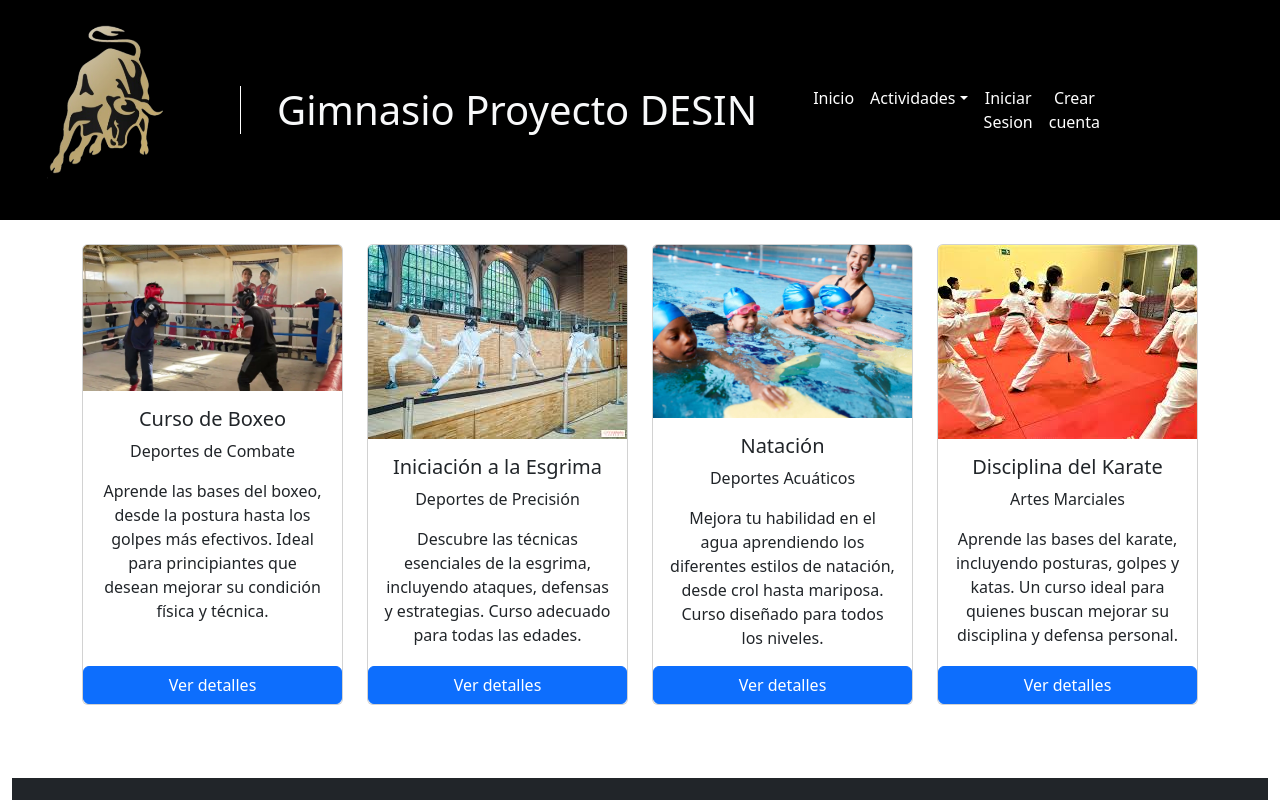
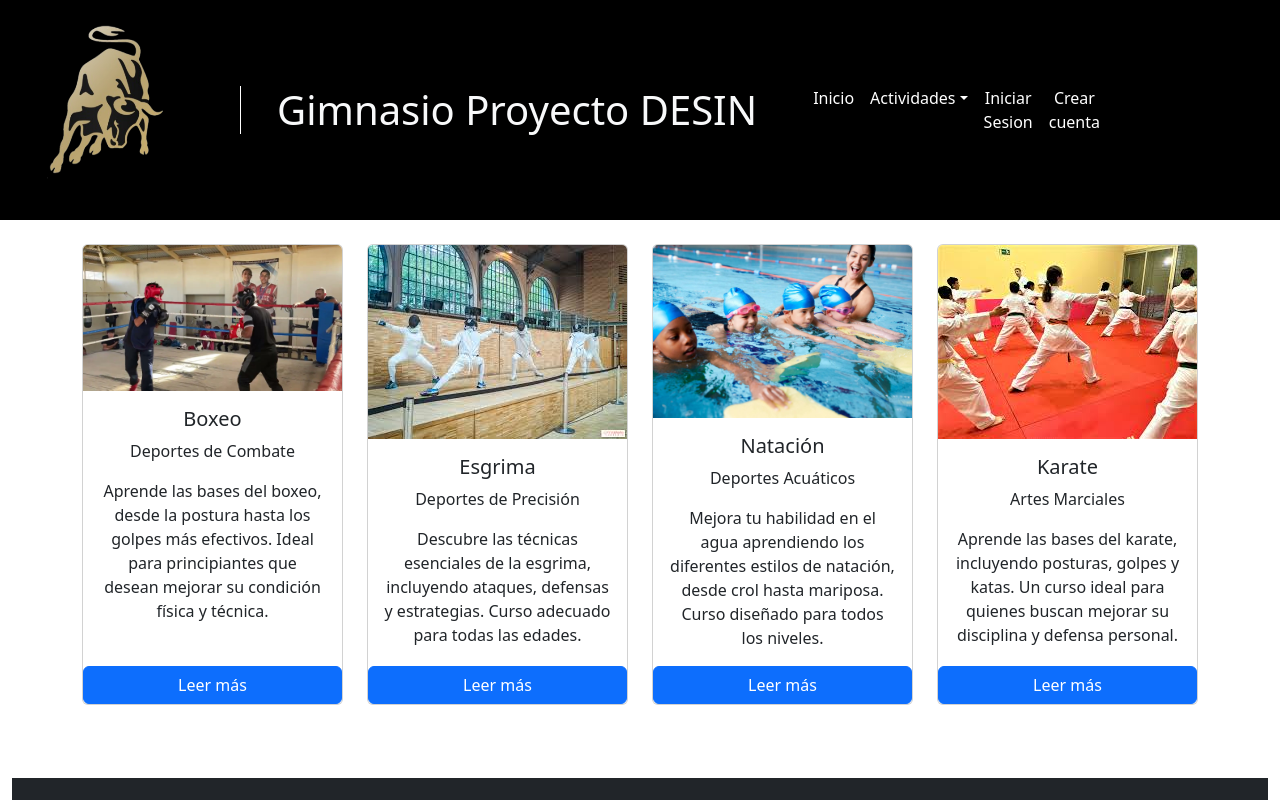
Before and after one commit to Pelayogm/DESIN_ProyectoGimnasioReact, a React (Create React App) app: page /cursos-disponibles in a window 1280 px wide. Shown: the top 800 px of the page. Built offline with nearby package versions, Linux system fonts and the light colour scheme.

Commit message:
Links actualizados v0.9.5 Pelayogm

```diff
--- a/public/ArchivosJSON/cursos.json
+++ b/public/ArchivosJSON/cursos.json
@@ -1,13 +1,13 @@
 {
   "cursos": [
     {
-      "titulo": "Curso de Boxeo",
+      "titulo": "Boxeo",
       "categoria": "Deportes de Combate",
       "descripcion": "Aprende las bases del boxeo, desde la postura hasta los golpes más efectivos. Ideal para principiantes que desean mejorar su condición física y técnica.",
       "imagen": "./ImagenesCursos/boxeo.jpg"
     },
     {
-      "titulo": "Iniciación a la Esgrima",
+      "titulo": "Esgrima",
       "categoria": "Deportes de Precisión",
       "descripcion": "Descubre las técnicas esenciales de la esgrima, incluyendo ataques, defensas y estrategias. Curso adecuado para todas las edades.",
       "imagen": "./ImagenesCursos/esgrima.jpg"
@@ -19,7 +19,7 @@
       "imagen": "./ImagenesCursos/piscina.jpg"
     },
     {
-      "titulo": "Disciplina del Karate",
+      "titulo": "Karate",
       "categoria": "Artes Marciales",
       "descripcion": "Aprende las bases del karate, incluyendo posturas, golpes y katas. Un curso ideal para quienes buscan mejorar su disciplina y defensa personal.",
       "imagen": "./ImagenesCursos/karate.jpg"
--- a/src/BarraNavegacion.jsx
+++ b/src/BarraNavegacion.jsx
@@ -11,7 +11,7 @@ function BarraDeNavegacion() {
         <>
     <Navbar expand="sm" className="bg-black navbar-dark mb-4">
       <Container fluid>
-        <Navbar.Brand>
+        <Navbar.Brand as={Link} to={"/"}>
           <img src="/Toro_fondo_Negro.png"alt="LogoToro"className="logoGimnasio"/>
         </Navbar.Brand>
 
--- a/src/Boxeo.js
+++ b/src/Boxeo.js
@@ -1,6 +1,7 @@
 import React, { useState, useEffect } from "react";
 import BarraDeNavegacion from "./BarraNavegacion";
 import Footer from "./Footer";
+import { Link } from "react-router";
 
 const Boxeo = () => {
   const [datos, setDatos] = useState(null);
@@ -28,9 +29,9 @@ const Boxeo = () => {
             <div className="barra-container w-100 pt-5">
               {datos.cursos.map((curso, idx) => (
                 <div key={idx} className="Curso" style={{ fontSize: "1.8rem", fontWeight: "bold" }}>
-                  <a href={curso.href} className="dropdown-item" style={{ color: "white", textDecoration: "none" }}>
-                    {curso.nombre}
-                  </a>
+                      <Link to={`/cursos-disponibles/${curso.nombre}`} className="dropdown-item" style={{ color: "white", textDecoration: "none" }}>
+                        {curso.nombre}
+                      </Link>
                 </div>
               ))}
             </div>
--- a/src/Componentes/Scrollspy.jsx
+++ b/src/Componentes/Scrollspy.jsx
@@ -1,5 +1,6 @@
 import { useContext } from "react";
 import { ScrollContext } from "../Providers/ScrollspyProvider";
+import { Link } from "react-router";
 import {Navbar, Container, Nav, Col, Button, Row} from 'react-bootstrap'
 
 export default function Scrollspy() {
@@ -30,7 +31,7 @@ export default function Scrollspy() {
                             <h2 className="border-bottom pb-3">{item.subtitulo}</h2>
                             <p>{item.descripcion}</p>
                             <h3>DISPONIBILIDAD: HOY MISMO</h3>
-                            <Button variant="primary" className="mt-3">
+                            <Button variant="primary" className="mt-3" as={Link} to={"/maquinas-disponibles"}>
                                 Leer más
                             </Button>
                         </Col>
--- a/src/Cursos/Curso.jsx
+++ b/src/Cursos/Curso.jsx
@@ -1,4 +1,5 @@
 import {Card, Button, CardBody, CardTitle, Col} from 'react-bootstrap'
+import { Link } from 'react-router';
 
 const Curso = ({data}) => {
 
@@ -12,7 +13,9 @@ const Curso = ({data}) => {
                     <Card.Text>{data.categoria}</Card.Text>
                     <Card.Text>{data.descripcion}</Card.Text>
                 </CardBody>
-                <Button>Ver detalles</Button>
+                <Button as={Link} to={`/cursos-disponibles/${data.titulo}`}>
+                    Leer más
+                </Button>
             </Card>
         </Col>
         </>
--- a/src/Esgrima.js
+++ b/src/Esgrima.js
@@ -2,6 +2,7 @@ import React, { useState, useEffect } from "react";
 import "bootstrap/dist/css/bootstrap.min.css";
 import Footer from "./Footer";
 import BarraDeNavegacion from "./BarraNavegacion";
+import { Link } from "react-router";
 
 const Esgrima = () => {
   const [datos, setDatos] = useState(null);
@@ -29,9 +30,9 @@ const Esgrima = () => {
             <div className="barra-container w-100 pt-5">
               {datos.cursos.map((curso, idx) => (
                 <div key={idx} className="Curso">
-                  <a href={curso.href} className="dropdown-item text-white">
-                    {curso.nombre}
-                  </a>
+                      <Link to={`/cursos-disponibles/${curso.nombre}`} className="dropdown-item" style={{ color: "white", textDecoration: "none" }}>
+                        {curso.nombre}
+                      </Link>
                 </div>
               ))}
             </div>
--- a/src/Karate.js
+++ b/src/Karate.js
@@ -1,4 +1,5 @@
 import React, { useState, useEffect } from "react";
+import { Link } from "react-router";
 import Footer from "./Footer";
 import BarraDeNavegacion from "./BarraNavegacion";
 
@@ -28,9 +29,9 @@ const Karate = () => {
             <div className="barra-container w-100 pt-5">
               {datos.cursos.map((curso, idx) => (
                 <div key={idx} className="Curso" style={{ fontSize: "1.8rem", fontWeight: "bold" }}>
-                  <a href={curso.href} className="dropdown-item" style={{ color: "white", textDecoration: "none" }}>
-                    {curso.nombre}
-                  </a>
+                      <Link to={`/cursos-disponibles/${curso.nombre}`} className="dropdown-item" style={{ color: "white", textDecoration: "none" }}>
+                        {curso.nombre}
+                      </Link>
                 </div>
               ))}
             </div>
--- a/src/Maquinas/Maquina.jsx
+++ b/src/Maquinas/Maquina.jsx
@@ -1,4 +1,5 @@
 import { Card, Col, Button } from "react-bootstrap";
+import { Link } from "react-router";
 
 function Maquina({data}) {
     return (
@@ -12,7 +13,7 @@ function Maquina({data}) {
                         <br/>
                         <p>{data.disponibilidad}</p>
                     </Card.Text>
-                    <Button variant="primary" href={data.enlace}>
+                    <Button variant="primary" href={data.enlace} as={Link} to={"/maquinas-disponibles"}>
                         Leer más
                     </Button>
                 </Card.Body>
--- a/src/Natacion.js
+++ b/src/Natacion.js
@@ -1,4 +1,5 @@
 import React, { useState, useEffect } from "react";
+import { Link } from "react-router";
 import "bootstrap/dist/css/bootstrap.min.css";
 import BarraDeNavegacion from "./BarraNavegacion";
 
@@ -28,9 +29,9 @@ const Natacion = () => {
             <div className="barra-container w-100 pt-5">
               {datos.cursos.map((curso, idx) => (
                 <div key={idx} className="Curso">
-                  <a href={curso.href} className="dropdown-item">
-                    {curso.nombre}
-                  </a>
+                      <Link to={`/cursos-disponibles/${curso.nombre}`} className="dropdown-item" style={{ color: "white", textDecoration: "none" }}>
+                        {curso.nombre}
+                      </Link>
                 </div>
               ))}
             </div>
```
